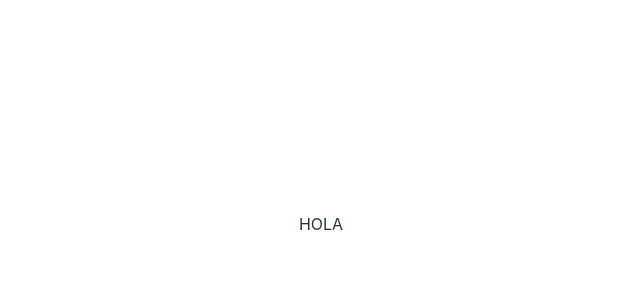
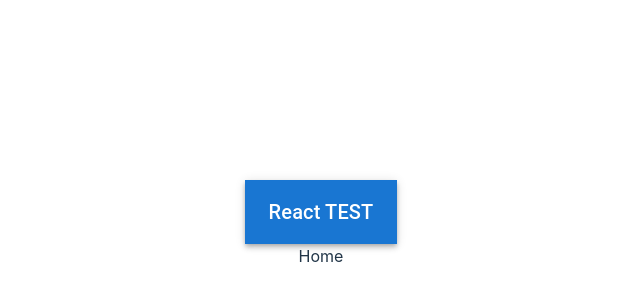
Before and after one commit to lrdgz/react-app-test, a React (Vite) app: page / in a window 1280 px wide. Shown: the part 176-476 px from the top of the page, without its empty margins (319-959 px from the left). Built offline with nearby package versions, Linux system fonts and the light colour scheme.

Commit message:
Initial Navbar

```diff
--- a/package.json
+++ b/package.json
@@ -17,6 +17,7 @@
     "styled-components": "^5.3.5"
   },
   "devDependencies": {
+    "@types/node": "^18.7.15",
     "@types/react": "^18.0.17",
     "@types/react-dom": "^18.0.6",
     "@vitejs/plugin-react": "^2.1.0",
--- a/src/App.tsx
+++ b/src/App.tsx
@@ -1,9 +1,12 @@
 import './App.css'
+import { Navbar } from './components'
+import { Home } from './pages'
 
 const App = () => {
   return (
     <>
-      HOLA
+      <Navbar />
+      <Home />
     </>
   )
 }
--- /dev/null
+++ b/src/components/Navbar/Navbar.tsx
@@ -0,0 +1,19 @@
+import { AppBar, Toolbar, Typography } from '@mui/material';
+import React from 'react';
+
+
+export interface NavbarInterface {}
+
+const Navbar: React.FC<NavbarInterface> = () => {
+	return(
+		<AppBar position="static">
+			<Toolbar>
+				<Typography variant="h6" component="div" sx={{ flexGrow: 1 }}>
+					React TEST
+				</Typography>
+			</Toolbar>
+		</AppBar>
+	)
+};
+
+export default Navbar;
--- /dev/null
+++ b/src/components/Navbar/index.tsx
@@ -0,0 +1 @@
+export { default as Navbar } from './Navbar';
--- /dev/null
+++ b/src/components/index.ts
@@ -0,0 +1 @@
+export * from './Navbar';
--- /dev/null
+++ b/src/pages/index.ts
@@ -0,0 +1 @@
+export * from './Home';
--- a/tsconfig.json
+++ b/tsconfig.json
@@ -14,7 +14,10 @@
     "resolveJsonModule": true,
     "isolatedModules": true,
     "noEmit": true,
-    "jsx": "react-jsx"
+    "jsx": "react-jsx",
+    "paths": {
+      "@/*": ["./src/*"]
+    }
   },
   "include": ["src"],
   "references": [{ "path": "./tsconfig.node.json" }]
--- a/vite.config.ts
+++ b/vite.config.ts
@@ -1,7 +1,11 @@
-import { defineConfig } from 'vite'
-import react from '@vitejs/plugin-react'
+import { defineConfig } from 'vite';
+import react from '@vitejs/plugin-react';
+import * as path from 'path';
 
 // https://vitejs.dev/config/
 export default defineConfig({
-  plugins: [react()]
+  plugins: [react()],
+  resolve: {
+    alias: [{find: '@', replacement: path.resolve(__dirname, 'src')}]
+  }
 })
```
Also changed, not shown: 1 other file (tests, documents, lock files or other folders).
